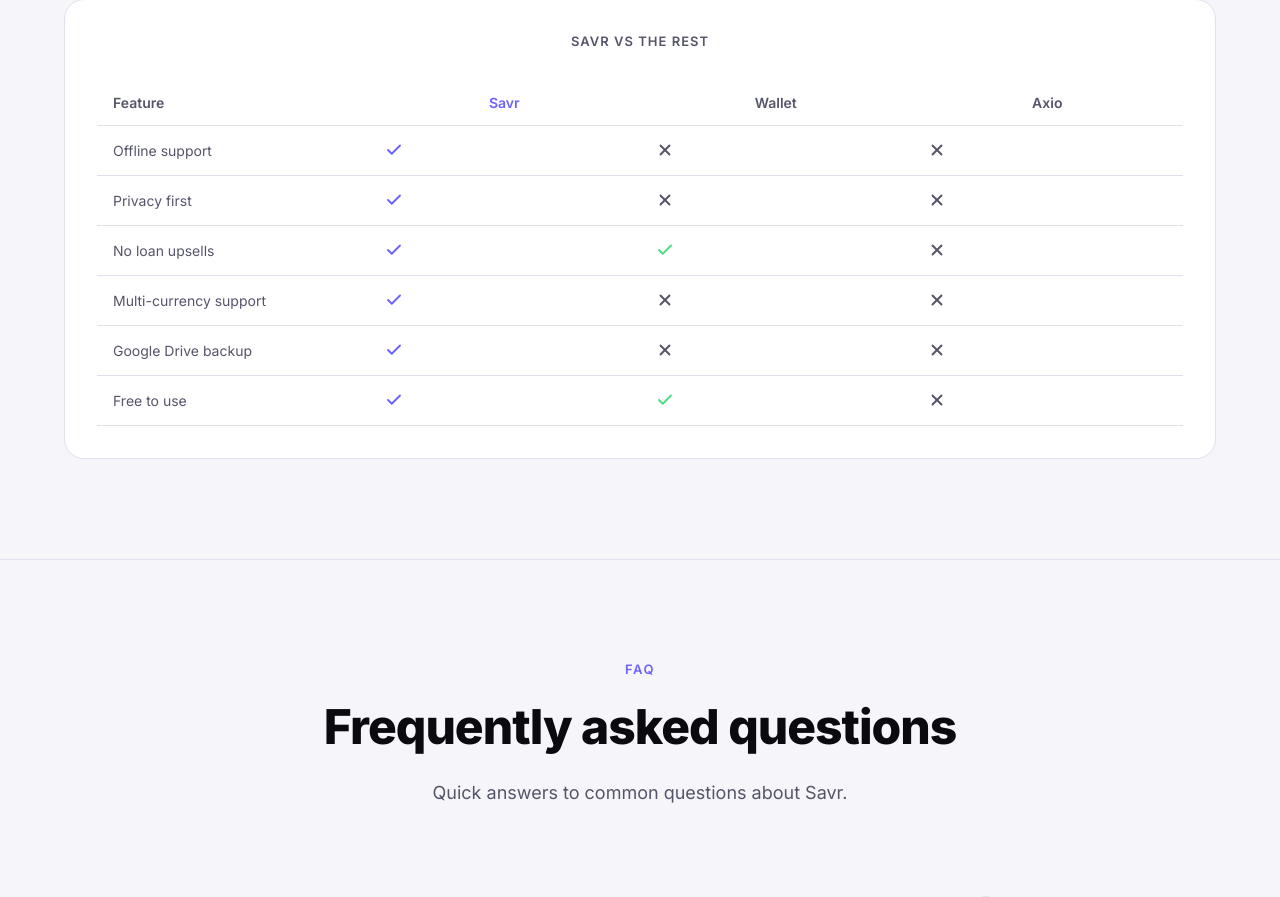
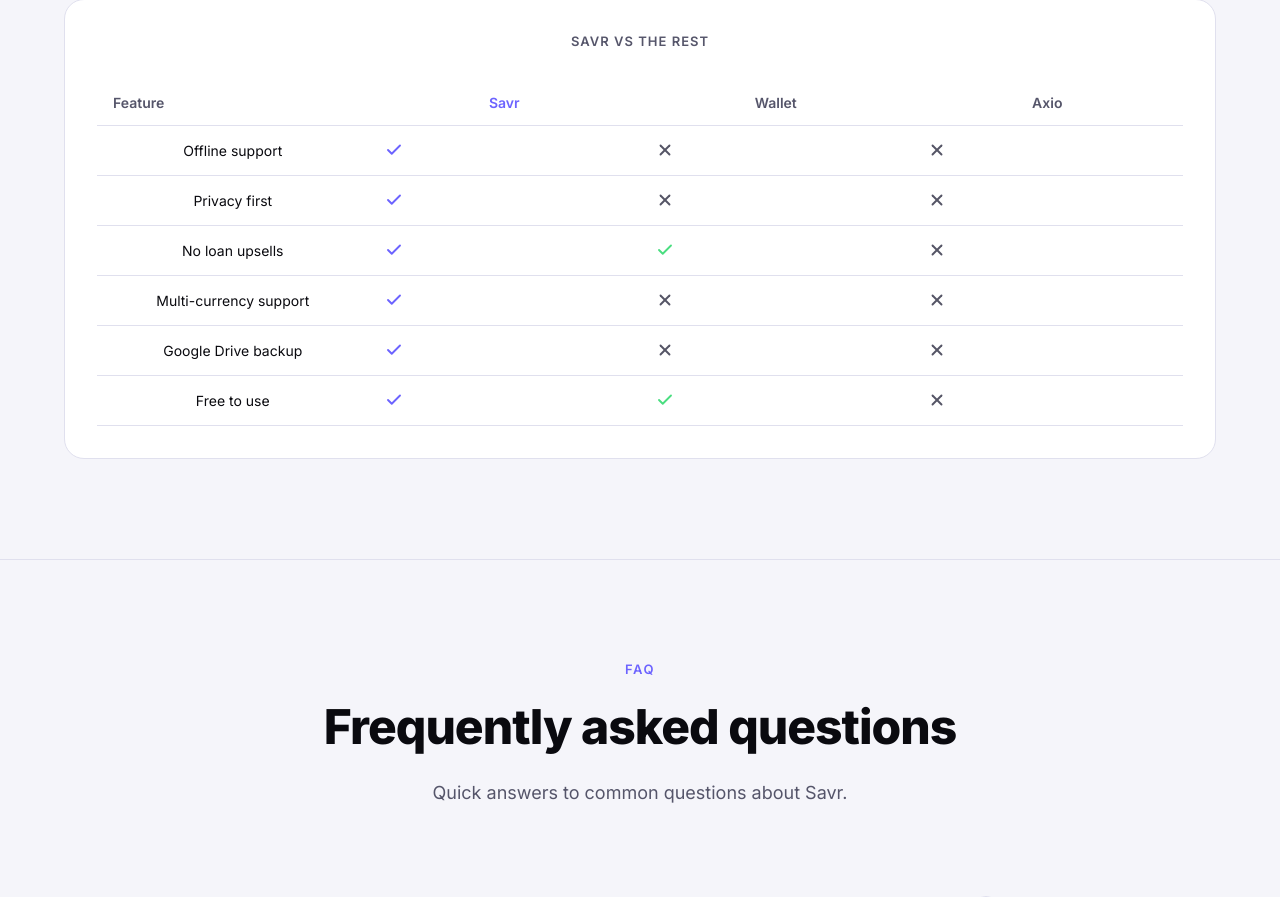
Before and after one commit to 007wary/savr-website, a Next.js app: page / in a window 1280 px wide. Shown: the part 2655-3552 px from the top of the page. Built offline with nearby package versions, Linux system fonts and the light colour scheme; no server answers; the database is empty.

Commit message:
fix: left align feature labels in comparison table

```diff
--- a/components/WhySavr.js
+++ b/components/WhySavr.js
@@ -131,7 +131,7 @@ export default function WhySavr() {
                   ['Free to use', true, true, false],
                 ].map(([label, ...vals]) => (
                   <tr key={label} style={{ borderBottom: '1px solid var(--border)' }}>
-                    <td style={{ padding: '14px 16px', fontSize: '14px', color: 'var(--text-muted)' }}>{label}</td>
+                    <td style={{ padding: '14px 16px', fontSize: '14px', color: 'var(--text-primary)', textAlign: 'center' }}>{label}</td>
                     {vals.map((v, i) => (
                       <td key={i} style={{ padding: '14px 16px', textAlign: 'center' }}>
                         {v ? (
```
